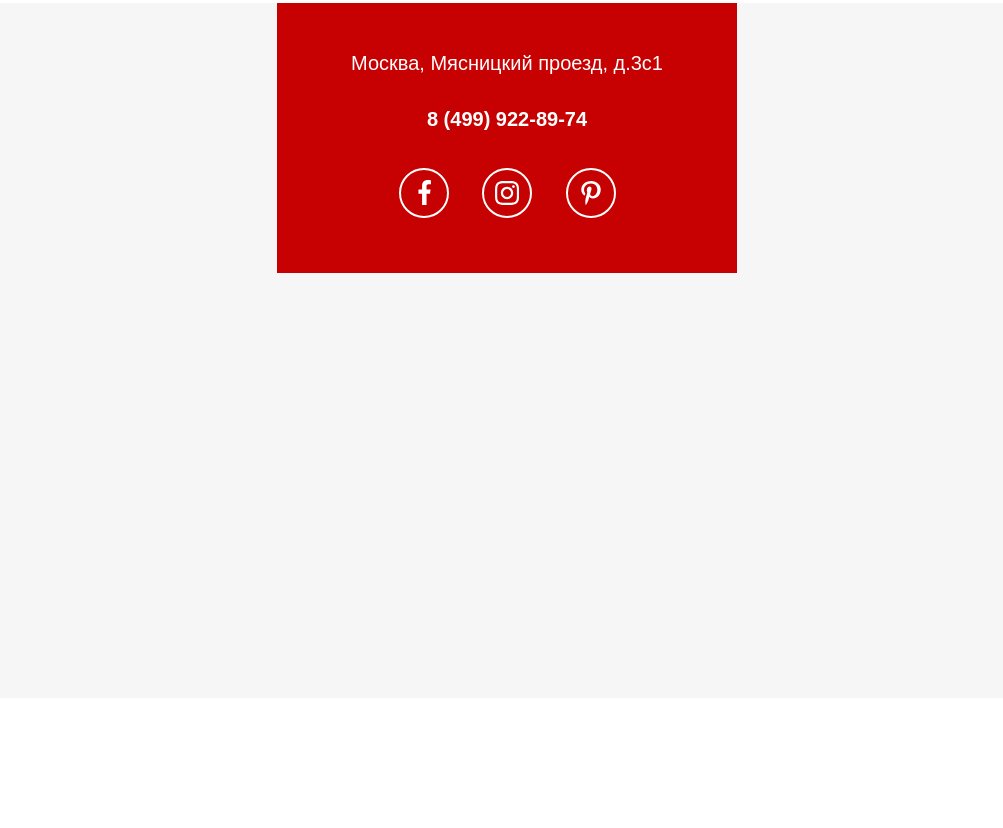
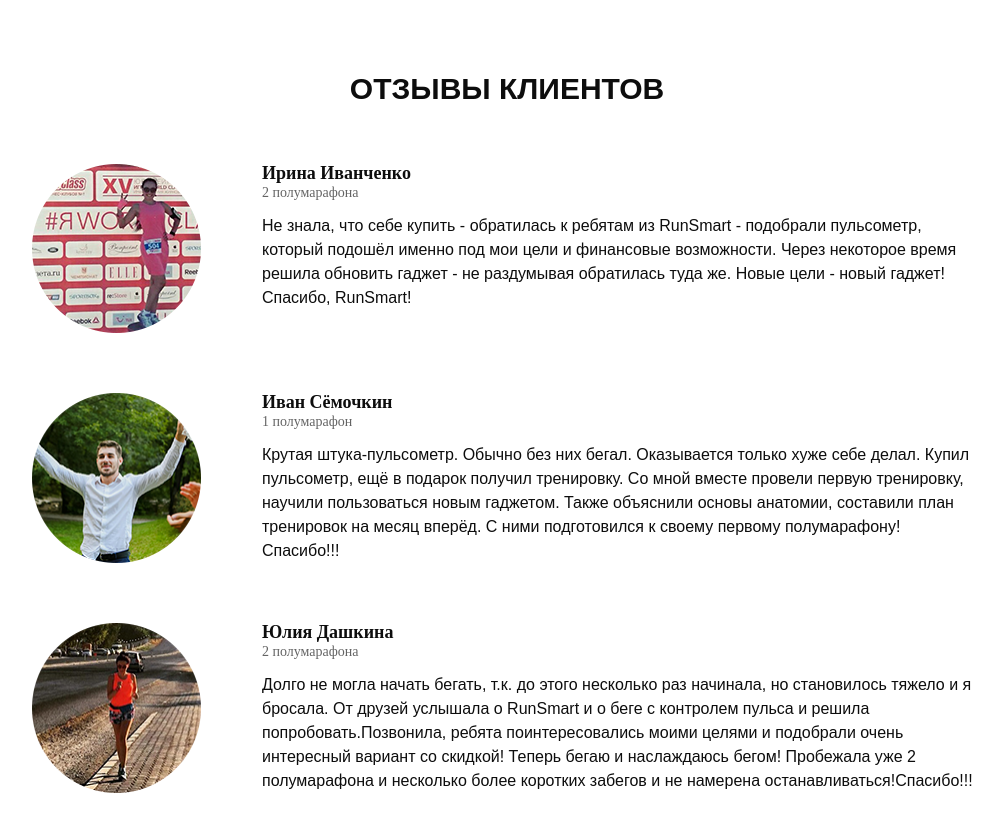
Before and after one commit to SardanaMir/project_pulse, a website: page src/index.html in a window 1280 px wide. Shown: the part 3772-4600 px from the top of the page, without its empty margins (133-1136 px from the left). Before the commit the page ends 4470 px from the top, so only its background shows below. Drawn offline with nearby package versions, Linux system fonts and the light colour scheme.

Commit message:
Feedback
Add feedback section
Fixed some bugs

```diff
--- a/src/index.html
+++ b/src/index.html
@@ -95,7 +95,7 @@
                 </div>
             </div>
         </div>
-    </div>
+    </section>
 
     <section class="consultation">
         <div class="container">
@@ -153,6 +153,7 @@
             <button type="button" class="next"><img src="icons/right_arrow.svg"></button>
         </div>
     </section>
+
     <section class="catalog">
         <div class="container">
             <h2 class="title">Каталог пульсометров</h2>
@@ -479,6 +480,44 @@
         </div>
     </section>
 
+    <section class="feedback">
+        <div class="container">
+            <h2 class="title">отзывы клиентов</h2>
+
+            <div class="feedback__block">
+                <img src="../img/feedback/photo_1.png" alt="#" class="feedback__client-photo">
+                <div class="feedback__client-info">
+                    <div class="feedback__client-name">Ирина Иванченко</div>
+                    <div class="feedback__number-of-distance">2 полумарафона</div>
+                    <div class="feedback__descr">
+                        Не знала, что себе купить - обратилась к ребятам из RunSmart - подобрали пульсометр, который подошёл именно под мои цели и финансовые возможности. Через некоторое время решила обновить гаджет - не раздумывая обратилась туда же. Новые цели - новый гаджет! Спасибо, RunSmart!
+                    </div>
+                </div>
+            </div>
+            <div class="feedback__block">
+                <img src="../img/feedback/photo_2.png" alt="#" class="feedback__client-photo">
+                <div class="feedback__client-info">
+                    <div class="feedback__client-name">Иван Сёмочкин</div>
+                    <div class="feedback__number-of-distance">1 полумарафон</div>
+                    <div class="feedback__descr">
+                        Крутая штука-пульсометр. Обычно без них бегал. Оказывается только хуже себе делал. Купил пульсометр, ещё в подарок получил тренировку. Со мной вместе провели первую тренировку, научили пользоваться новым гаджетом. Также объяснили основы анатомии, составили план тренировок на месяц вперёд. С ними подготовился к своему первому полумарафону! Спасибо!!!
+                    </div>
+                </div>
+
+            </div>
+            <div class="feedback__block">
+                <img src="../img/feedback/photo_3.png" alt="#" class="feedback__client-photo">
+                <div class="feedback__client-info">
+                    <div class="feedback__client-name">Юлия Дашкина</div>
+                    <div class="feedback__number-of-distance">2 полумарафона</div>
+                    <div class="feedback__descr">
+                        Долго не могла начать бегать, т.к. до этого несколько раз начинала, но становилось тяжело и я бросала. От друзей услышала о RunSmart и о беге с контролем пульса и решила попробовать.Позвонила, ребята поинтересовались моими целями и подобрали очень интересный вариант со скидкой! Теперь бегаю и наслаждаюсь бегом! Пробежала уже 2 полумарафона и несколько более коротких забегов и не намерена останавливаться!Спасибо!!!
+                    </div>
+                </div>
+            </div>
+        </div>
+    </section>
+
     <footer class="footer">
         <!-- <div class="footer__map"></div> -->
         <!-- <iframe src="https://www.google.com/maps/embed?pb=!1m18!1m12!1m3!1d2244.4304816259164!2d37.64442107683428!3d55.768394973090004!2m3!1f0!2f0!3f0!3m2!1i1024!2i768!4f13.1!3m3!1m2!1s0x46b54a636edcd2ad%3A0x4c2ca101e2c8c617!2z0JzRj9GB0L3QuNGG0LrQuNC5INC_0YAt0LQsIDQvMywg0JzQvtGB0LrQstCwLCAxMDcwNzg!5e0!3m2!1sru!2sru!4v1685973866199!5m2!1sru!2sru" width="100%" height="630" style="border:0;" allowfullscreen="" loading="lazy" referrerpolicy="no-referrer-when-downgrade"></iframe> -->
--- a/src/sass/blocks/_advantages.scss
+++ b/src/sass/blocks/_advantages.scss
@@ -2,7 +2,6 @@
     padding: 73px 0 65px 0;
     min-height: 473px;
     background: url(../../img/bg/bg_advantages.jpg) center (center/cover) no-repeat;
-
 
     &__wrapper{
         display: flex;
--- /dev/null
+++ b/src/sass/blocks/_feedback.scss
@@ -0,0 +1,38 @@
+.feedback {
+    min-height: 800px;
+    background-color: white;
+
+    &__block{
+        display: flex;
+        justify-content: space-evenly;
+        margin-top: 60px;
+    }
+    &__client-info {
+        margin-left: 61px;
+    }
+
+    &__client-name{
+        font-family: 'MuseoModerno';
+        font-weight: 700;
+        font-size: 18px;
+        line-height: 18px;
+        color: #0D0D0D;
+    }
+
+    &__number-of-distance{
+        font-family: 'MuseoModerno';
+        font-style: normal;
+        font-weight: 500;
+        font-size: 14px;
+        line-height: 22px;
+        color: #646464;
+    }
+
+    &__descr{
+        margin-top: 10px;
+        font-weight: 300;
+        font-size: 16px;
+        line-height: 24px;
+        color: #0D0D0D;
+    }
+}
--- a/src/sass/style.scss
+++ b/src/sass/style.scss
@@ -19,3 +19,4 @@
 @import 'blocks/catalog';
 @import 'blocks/footer';
 @import 'blocks/modal';
+@import 'blocks/feedback';
```
Also changed, not shown: src/css/style.min.css.
